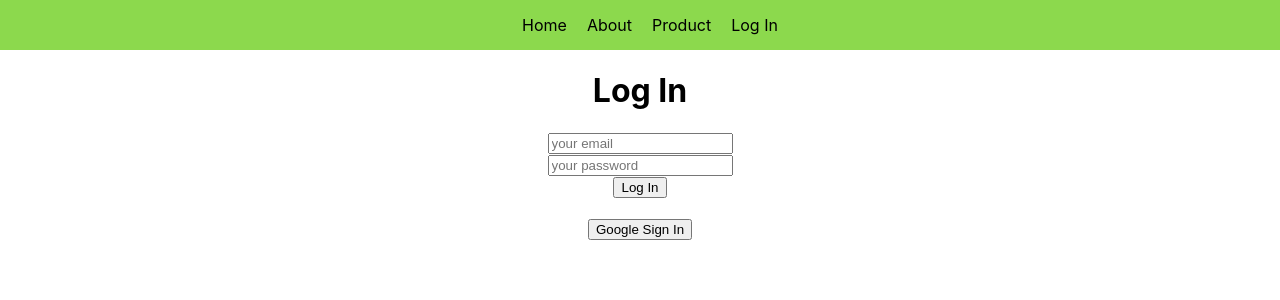
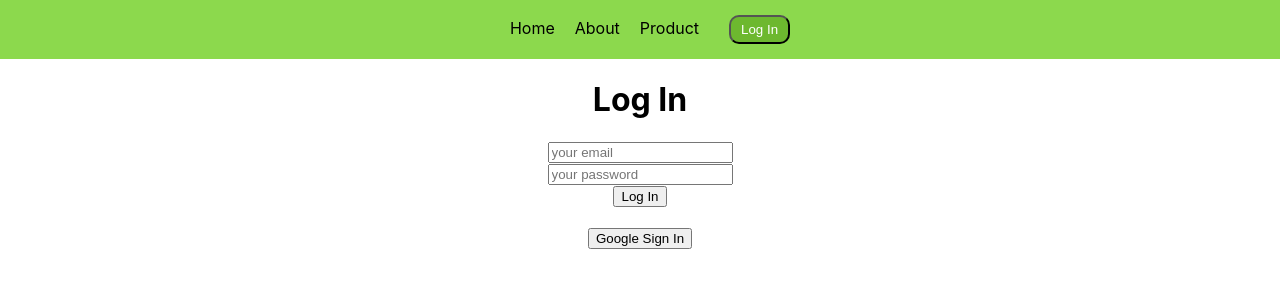
Before and after one commit to ssmdbayzid/module-58-5-9, a React (Create React App) app: page /log-in in a window 1280 px wide. Shown: the top 300 px of the page. Built offline with nearby package versions, Linux system fonts and the light colour scheme; no server answers.

Commit message:
add onAutnStateChange

```diff
--- a/src/component/Header/Header.css
+++ b/src/component/Header/Header.css
@@ -14,3 +14,17 @@ nav{
     text-align: center;
 
 }
+.btn{
+    background-color: #6db82f;
+    padding: 5px 10px;
+    border-radius: 10px;
+    margin-left: 10px;
+    color: #fff;
+}
+.log-btn{
+    background-color: #6db82f;
+    padding: 5px 10px;
+    border-radius: 10px;
+    margin-left: 10px;
+    color: #fff;
+}
--- a/src/component/Header/Header.js
+++ b/src/component/Header/Header.js
@@ -4,7 +4,7 @@ import useFirebase from '../../hooks/useFirebase';
 import './Header.css'
 
 const Header = () => {
-    const {user} = useFirebase()
+    const {user, handleSignout} = useFirebase()
 
 
     return (
@@ -13,12 +13,16 @@ const Header = () => {
                 <Link to='/home'>Home</Link>
                 <Link to='/about'>About</Link>
                 <Link to='/product'>Product</Link>
-
+                <span style={{color : 'brown', fontWeight: '500', marginLeft: '20px'}}>
+                    {
+                        user?.displayName && user.displayName
+                    }
+                </span>
                 { user?.uid
                 ?
-                <button>Log Out</button>
+                <button onClick={handleSignout} className='btn'>Log Out</button>
                 :
-                <Link to='/log-in'>Log In</Link>
+                <button className='log-btn' href='/log-in'>Log In</button>
 
                 }
             </nav>
--- a/src/hooks/useFirebase.js
+++ b/src/hooks/useFirebase.js
@@ -1,5 +1,5 @@
 import { useEffect, useState } from "react"
-import { getAuth, onAuthStateChanged, signInWithPopup, GoogleAuthProvider, createUserWithEmailAndPassword } from "firebase/auth";
+import { getAuth, onAuthStateChanged, signInWithPopup, GoogleAuthProvider, createUserWithEmailAndPassword, signOut } from "firebase/auth";
 import app from "../firebase.init"
 
 const auth = getAuth(app)
@@ -21,6 +21,12 @@ const useFirebase = () =>{
         })
 
     }, [])
+
+
+//.................Handle Signout...............
+    const handleSignout = () =>{
+        signOut(auth)
+    }
 
 //...........SignIn With Google.............
 const signInWithGoogle = () =>{
@@ -50,6 +56,7 @@ const signInWithEmailAndPassword = (email, password) =>{
     return {
         user,
         error,
+        handleSignout,
         signInWithGoogle,
         signInWithEmailAndPassword}
 
```
